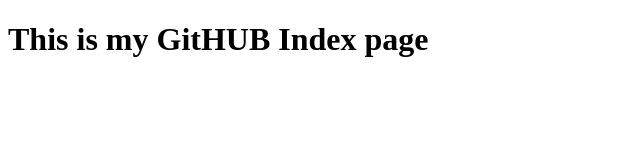
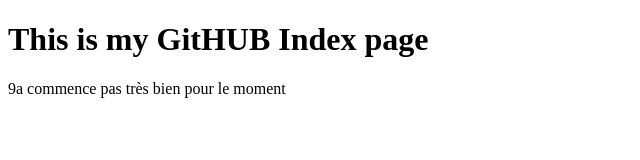
Before and after one commit to FaycalBESS/FaycalBESS.gitHub.io, a plain HTML site: page index.html in a window 1280 px wide. Shown: the whole page, without its empty margins (0-640 px from the left). Drawn offline with Linux system fonts and the light colour scheme.

Commit message:
Update index.html

```diff
--- a/index.html
+++ b/index.html
@@ -7,5 +7,6 @@
 </head>
 <body>
     <h1>This is my GitHUB Index page</h1>
+    <P>9a commence pas très bien pour le moment</P>
 </body>
 </html>
```
